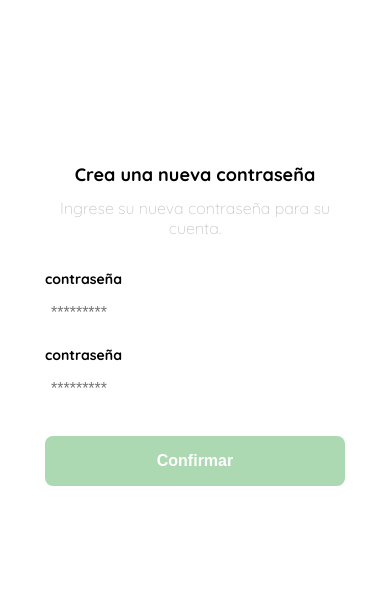
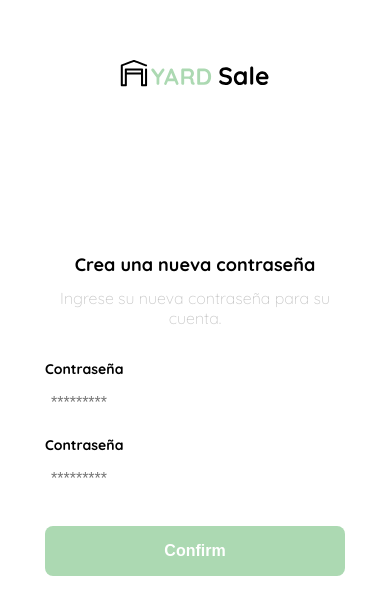
Before and after one commit to JoshuaGinez/Upiicsa, a plain HTML site: page ProyectoConstruccionDeSofware/login.html in a window 390 px wide. Shown: the part 104-718 px from the top of the page. Drawn offline with Linux system fonts and the light colour scheme.

Commit message:
Responsivo en clase 2

```diff
--- a/ProyectoConstruccionDeSofware/login.html
+++ b/ProyectoConstruccionDeSofware/login.html
@@ -84,25 +84,26 @@
         margin-top: 14px;
         margin-bottom: 30p;
     }
+    @media (max-width: 640px) {
+      .logo {
+        display: block;
+      }
+    }
 </style>
 </head>
 <body>
     <div class="login">
-
-
     <div class="form-container">
-        <img src="./logos/logo_bota_fora.svg" alt="logo"
-        class="logo">
+        <img src="./_Logos/logo_yard_sale.svg" alt="logo" class="logo">
         <h1 class="title">Crea una nueva contraseña</h1>
         <p class="subtitle">Ingrese su nueva contraseña para su cuenta.</p>
         <form action="/" class="form">
-            <label for="password" class="label">contraseña</label>
+            <label for="password" class="label">Contraseña</label>
             <input type="password" id="password" placeholder="*********" class="input input-password">
-            <label for="new-password" class="label">contraseña</label>
+            <label for="new-password" class="label">Contraseña</label>
             <input type="password" id="new-password" placeholder="*********" class="input input-password">
-            <input type="submit" value="Confirmar" class="primary-button login-button">
-
-        </form>
+            <input type="submit" value="Confirm" class="primary-button login-button">
+            </form>
 
     </div>
 </div>
```
